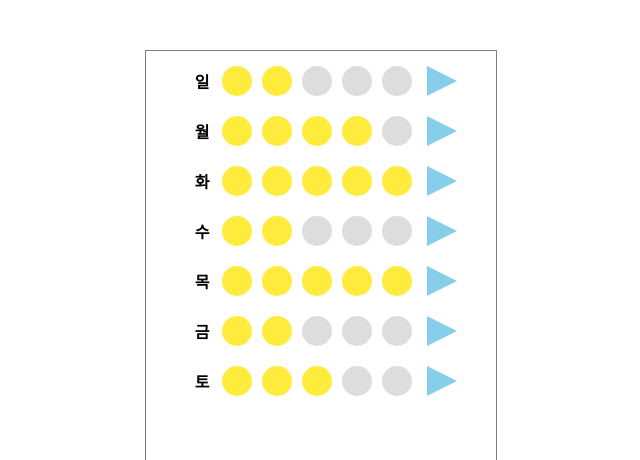
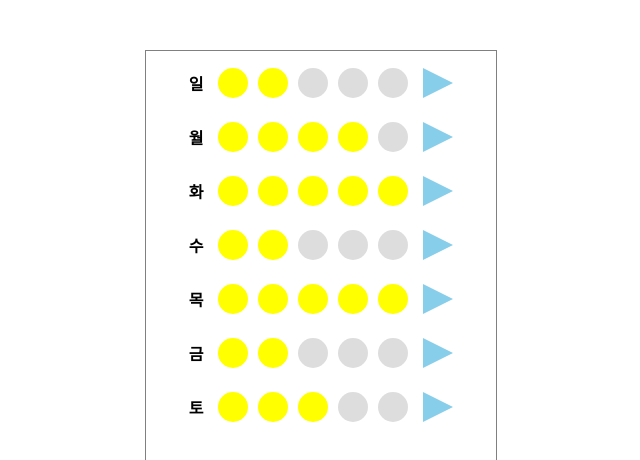
Before and after one commit to eundol0519/Week-3-Assignment, a React (Create React App) app: page /weekList in a window 1280 px wide. Shown: the top 460 px of the page, without its empty margins (319-959 px from the left). Built offline with nearby package versions, Linux system fonts and the light colour scheme.

Commit message:
five-commit

```diff
--- a/src/LeaveARating.js
+++ b/src/LeaveARating.js
@@ -8,6 +8,7 @@ const LeaveARating = ({location}) => {
     const day = location.state;
 
     let [starStyle, setStarStyle] = React.useState(['unStar', 'unStar', 'unStar', 'unStar', 'unStar'])
+    // useState를 사용해서 별이 어떤 상태인 지 담는다.
 
     const unstar = {
         width: "30px",
@@ -43,6 +44,9 @@ const LeaveARating = ({location}) => {
             }
         }
     }
+    // index 인자로 받아온 값을(몇번째 별인 지)
+    // if문을 사용해서 setStarStyle의 값을 바꾼다.
+    // 배열의 값을 바꿀 때는 배열로 바꿔야 한다.
 
     return (
         <div style={{marginTop:"50px"}}>
@@ -78,7 +82,7 @@ const DayOfWeek = styled.p`
     border: 1px solid orange;
     border-radius: 5px;
     background: orange;
-    font-color: white;
+    color: white;
     width: 80px;
     text-align:center;
     margin-right: 10px;
--- a/src/WeekList.js
+++ b/src/WeekList.js
@@ -46,65 +46,71 @@ const WeekList = (props) => {
     // 6: { day: '토', rate: 2 }
 
     return (
-        <>
         <div>
             {week_rates.map((w, idx) => {
                 return (
-                        <div
-                            key={`week_day_${idx}`}
-                            style={{
-                                display: "flex",
-                                justifyContent: "center",
-                                alignItems: "center",
-                                marginLeft: "20px",
-                                marginTop: "10px",
-                                width: "100%",
-                            }}
-                        >
-                            <p style={{ margin: "0 0.5rem 0 0", fontWeight: "bold" }}>
+                    <Contents key={`week_day_${idx}`}>
+                        <WeekStyle>
                             {w.day}
-                            </p>
+                        </WeekStyle>
                         {Array.from({ length: 5 }, (item, idx) => {
                             return (
-                                    <div
+                                <SquareStyle
                                     key={idx}
-                                        style={{
-                                            width: "30px",
-                                            height: "30px",
-                                            borderRadius: "30px",
-                                            margin: "5px",
-                                            backgroundColor: w.rate < idx ? "#ddd" : "#ffeb3b",
-                                        }}
-                                    ></div>
+                                    style={{ backgroundColor: w.rate < idx ? "#ddd" : "yellow" }}
+                                ></SquareStyle>
                             );
                         })}
-                            <div
-                                style={{
-                                    appearance: "none",
-                                    backgroundColor: "transparent",
-                                    borderBottom: "15px solid transparent",
-                                    borderTop: "15px solid transparent",
-                                    borderLeft: "30px solid skyblue",
-                                    borderRight: "30px solid transparent",
-                                    marginLeft: "10px",
-                                    width: "0",
-                                    height: "0",
-                                    color: "#fff",
-                                    cursor: "pointer",
-                                }}
+                        <ClickStyle
                             onClick={() => {
                                 history.push({
-                                        pathname: '/leaveARating',
-                                        state: w.day
+                                    pathname: '/leaveARating', // 이동할 경로
+                                    state: w.day // 가지고 갈 값
                                 })
                             }}
-                            ></div>
-                        </div>
+                        ></ClickStyle>
+                    </Contents>
                 );
             })}
         </div>
-        </>
     );
 };
 
+const Contents = styled.div`
+    width: 100%;
+    margin-top: 10px;
+    align-items: center;
+    // 세로축을 기준으로 정렬한다.
+    justify-content: center;
+    // 가로축을 기준으로 좌우를 정렬한다.
+    display: flex;
+    margin-Left: 10px;
+`;
+
+const WeekStyle = styled.p`
+    margin: 10px;
+    font-weight: bold;
+`
+
+const SquareStyle = styled.div`
+    width: 30px;
+    height: 30px;
+    border-radius: 30px;
+    margin: 5px;
+`
+
+const ClickStyle = styled.div`
+    appearance: none; // 외형 모습
+    background-color: transparent;
+    border-bottom: 15px solid transparent;
+    border-top: 15px solid transparent;
+    border-left: 30px solid skyblue;
+    border-right: 30px solid transparent;
+    margin-left: 10px;
+    width: 0;
+    height: 0;
+    color: #fff;
+    cursor: pointer;
+`
+
 export default WeekList;
```
Also changed, not shown: src/PracWeekList.js (line endings or trailing spaces). Lines whose indentation alone changed are shown as unchanged.
